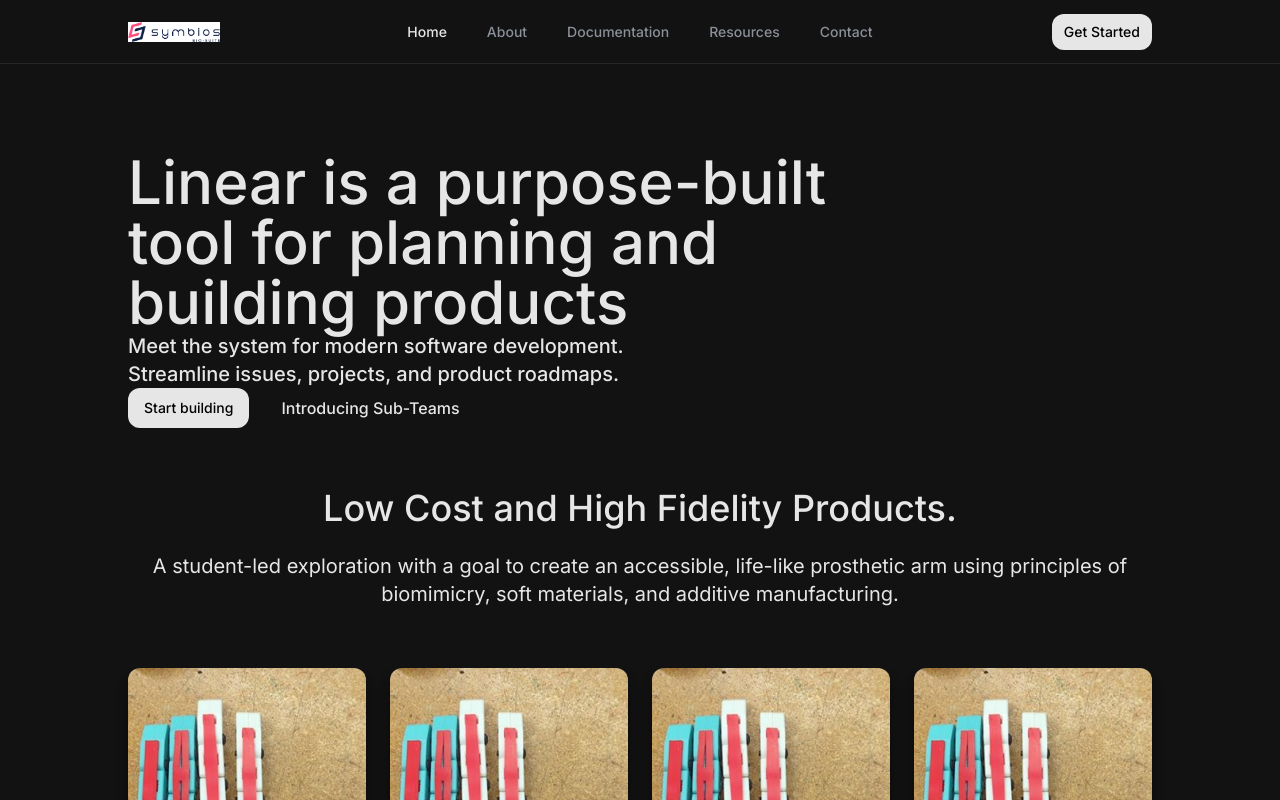
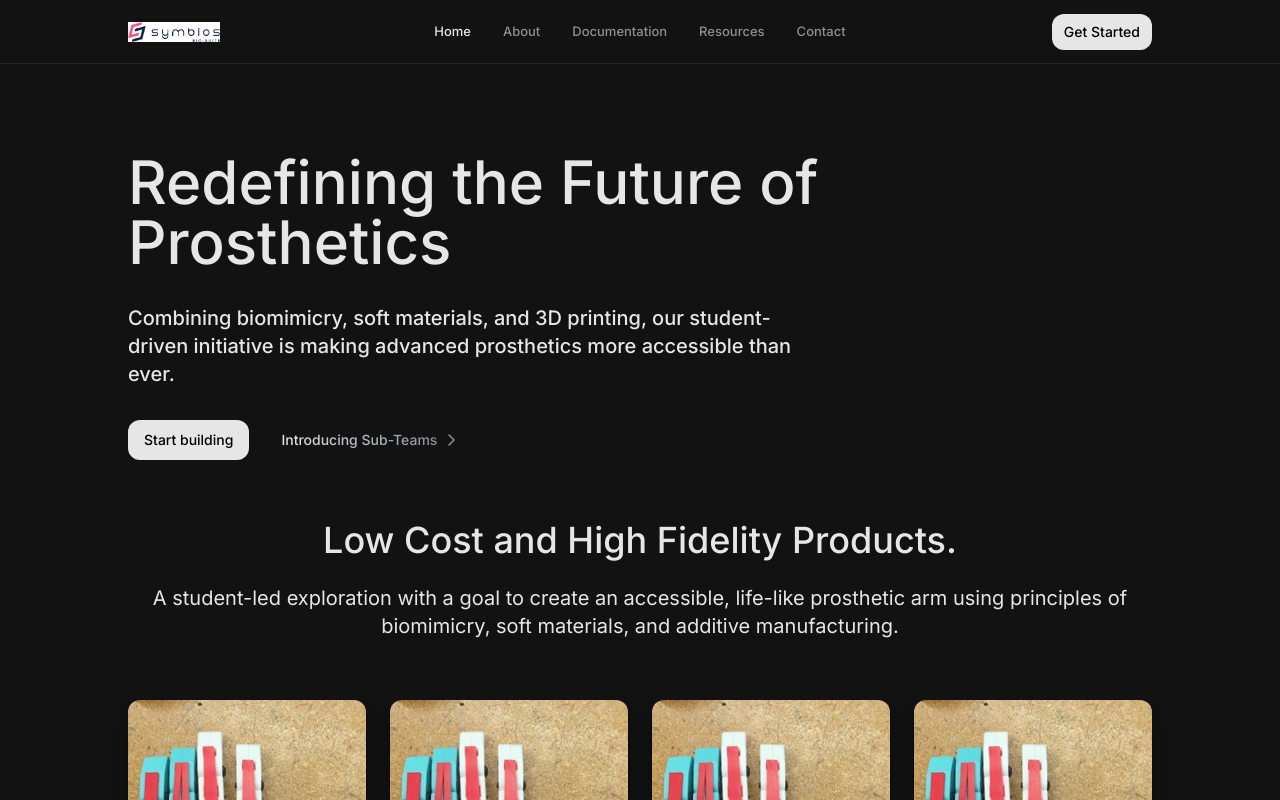
Before and after one commit to spencerhum04/symbios, a React (Vite) app: page / in a window 1280 px wide. Shown: the top 800 px of the page. Built offline with nearby package versions, Linux system fonts and the light colour scheme.

Commit message:
style: css keyframes

```diff
--- a/src/components/Navbar.tsx
+++ b/src/components/Navbar.tsx
@@ -52,9 +52,9 @@
                     </button>
                 </div>
                 <div className="hidden sm:block">
-                    <div className="flex flex-row items-center gap-10">
+                    <div className="flex flex-row items-center gap-2">
                         {tabs.map(({ name, path }) => (
-                            <Link key={name} to={path} className={`text-sm font-medium rounded-sm ${focus === name ? "text-sand" : "text-stone"}`} onClick={() => setFocus(name)}>
+                            <Link key={name} to={path} className={`text-[13px] font-medium rounded-sm hover:bg-neutral rounded-xl px-3 py-1.5 ${focus === name ? "text-sand" : "text-stone"}`} onClick={() => setFocus(name)}>
                                 {name}
                             </Link>
                         ))}
--- a/src/index.css
+++ b/src/index.css
@@ -5,6 +5,7 @@
   --color-sand: #E6E6E6;
   --color-stone: #8A8F98;
   --color-dark: #121212;
+  --color-neutral: #1D1D1E
 }
 
 :root {
--- /dev/null
+++ b/src/routes/landing/landing.css
@@ -0,0 +1,36 @@
+@keyframes reveal-blur {
+    0% {
+      opacity: 0;
+      filter: blur(8px);
+      transform: translateY(2px);
+      visibility: hidden;
+    }
+    1% {
+      visibility: visible;
+    }
+    100% {
+      opacity: 1;
+      filter: blur(0);
+      transform: translateY(0);
+      visibility: visible;
+    }
+}
+
+.reveal-blur {
+    opacity: 0;
+    visibility: hidden;
+    animation: reveal-blur 1s ease-out forwards;
+}
+
+
+.reveal-blur-delay-1 {
+    animation-delay: 0.5s;
+}
+
+.reveal-blur-delay-2 {
+    animation-delay: 0.8s;
+}
+
+.reveal-blur-delay-3 {
+    animation-delay: 1s;
+}
--- a/src/routes/landing/landing.tsx
+++ b/src/routes/landing/landing.tsx
@@ -11,7 +11,7 @@
             <div className="w-full fixed z-50">
                 <Navbar />
             </div>
-            <div className="flex flex-col gap-15 py-20">
+            <div className="flex flex-col gap-15 px-6 sm:px-0 py-20">
                 <Hero />
                 <Overview />
                 <Display />
--- a/src/routes/landing/sections/hero.tsx
+++ b/src/routes/landing/sections/hero.tsx
@@ -1,11 +1,16 @@
+import "../landing.css";
+
 export default function Hero() {
     return (
-        <div className="flex flex-col pt-18 max-w-[1024px] w-full mx-auto">
-            <div className="max-w-200 text-4xl sm:text-6xl w-full font-medium">Linear is a purpose-built tool for planning and building products</div>
-            <div className="max-w-150 text-xl w-full font-medium">Meet the system for modern software development. Streamline issues, projects, and product roadmaps.</div>
+        <div className="flex flex-col pt-18 max-w-[1024px] w-full mx-auto gap-8 text-center sm:text-left">
+            <div className="text-4xl sm:text-6xl w-full font-medium reveal-blur">Redefining the Future of Prosthetics</div>
+            <div className="max-w-175 text-xl w-full font-medium reveal-blur reveal-blur-delay-1">Combining biomimicry, soft materials, and 3D printing, our student-driven initiative is making advanced prosthetics more accessible than ever.</div>
             <div className="flex flex-col sm:flex-row items-center gap-4">
-                <div className="text-black bg-sand hover:bg-white text-sm font-medium rounded-xl px-4 py-2.5">Start building</div>
-                <div className="text-sand font-medium px-4">Introducing Sub-Teams</div>
+                <div className="text-black bg-sand hover:bg-white text-sm font-medium rounded-xl px-4 py-2.5 reveal-blur reveal-blur-delay-2">Start building</div>
+                <div className="flex flex-row items-center rounded-xl hover:bg-neutral gap-x-1.5 px-4 py-2.5 reveal-blur reveal-blur-delay-3">
+                    <div className="text-stone text-sm font-medium bg-gradient-to-r from-sand to-stone bg-clip-text text-transparent">Introducing Sub-Teams</div>
+                    <svg xmlns="http://www.w3.org/2000/svg" width="16" height="16" fill="#8a8f98" viewBox="0 0 256 256"><path d="M184.49,136.49l-80,80a12,12,0,0,1-17-17L159,128,87.51,56.49a12,12,0,1,1,17-17l80,80A12,12,0,0,1,184.49,136.49Z"></path></svg>
+                </div>
             </div>
         </div>
     );
```
